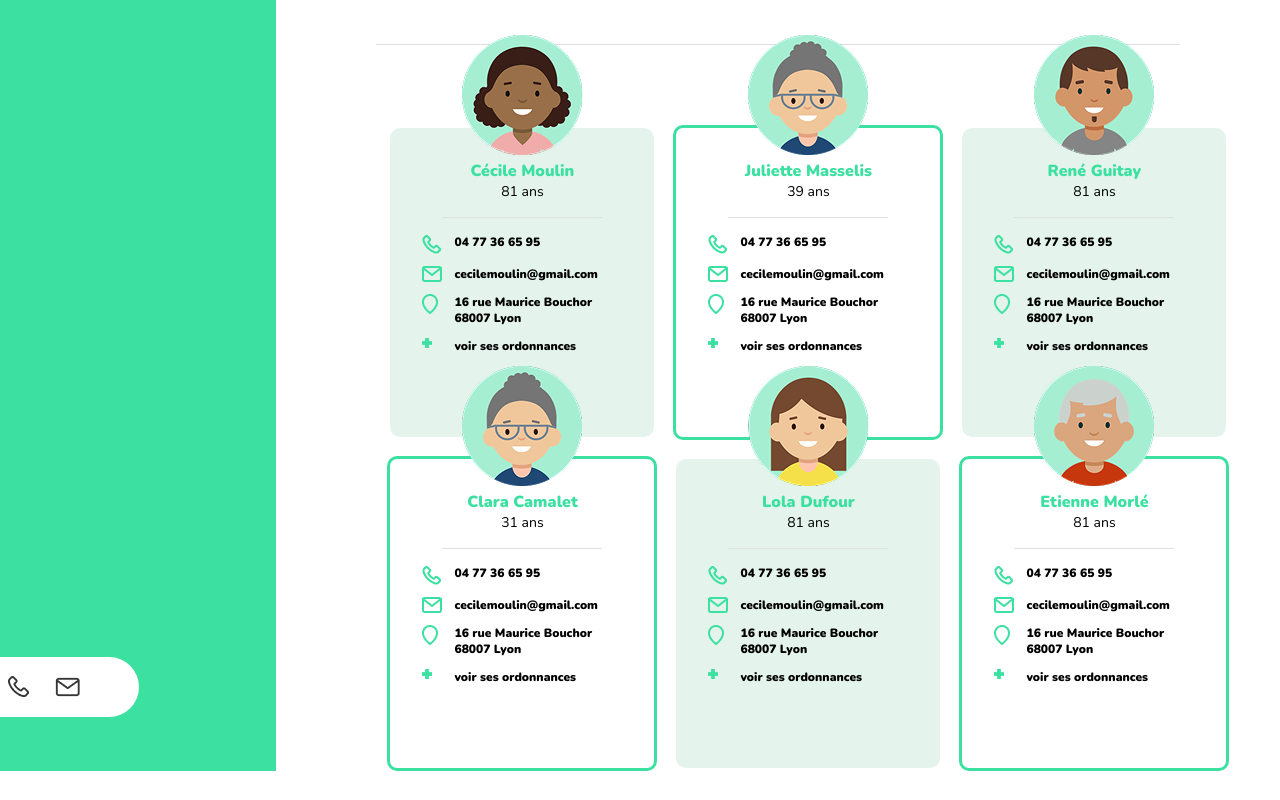
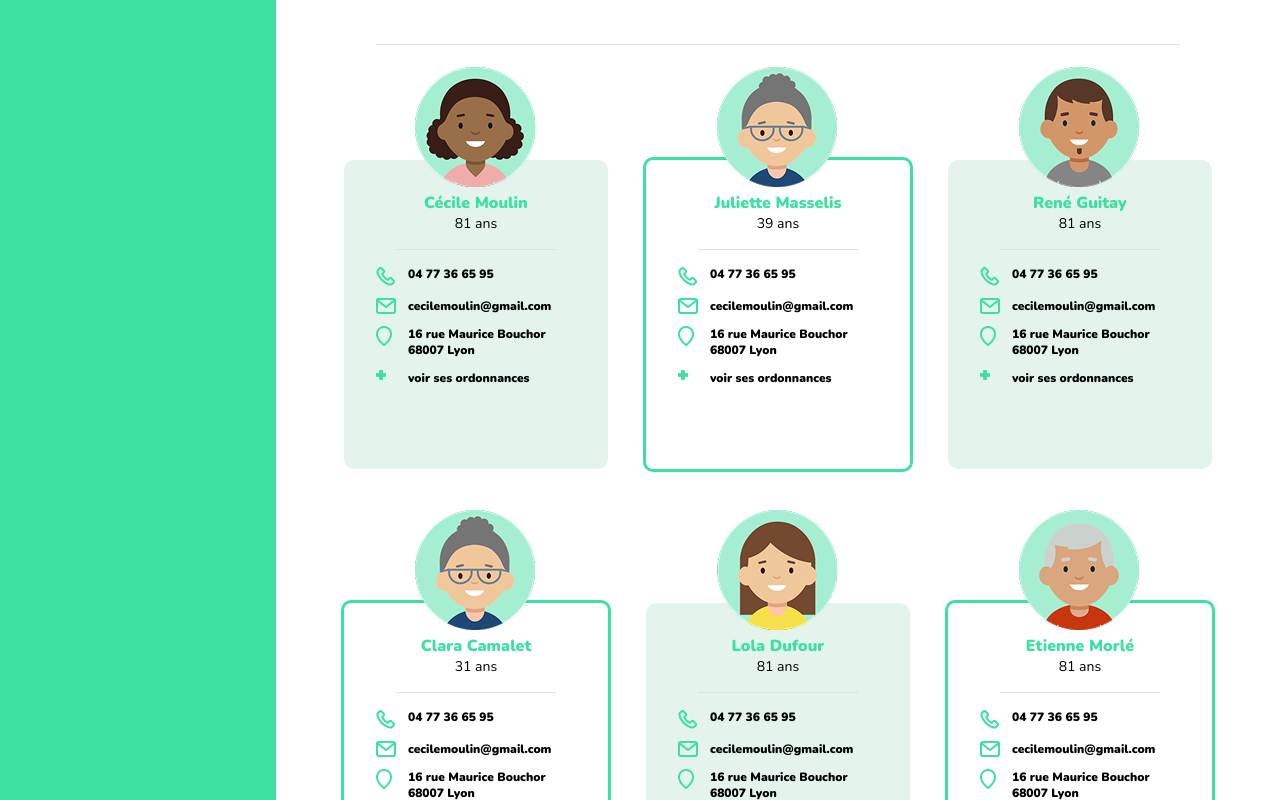
Before and after one commit to Patrice976/polo_test_integration, a Vue app: page / in a window 1280 px wide. Shown: the part 740-1540 px from the top of the page. Before the commit the page ends 1511 px from the top, so only its background shows below. Built offline with nearby package versions, Linux system fonts and the light colour scheme.

Commit message:
fix(searchResult): correction de l'implémentation des cartes patient
Le problème d'affichage et de rendu des cartes patient dans le composant searchResult a été résolu.

```diff
--- a/src/App.vue
+++ b/src/App.vue
@@ -194,10 +194,12 @@ main {
 }
 
 .searchResult {
-  margin: auto;
+  margin: 7em auto;
   display: grid;
   grid-template-columns: repeat(3, 1fr);
-  gap: 1em;
+  justify-content: center;
+  gap: 2em;
+  row-gap: 8em;
   width: 100%;
   max-width: 781px;
   height: auto
```
